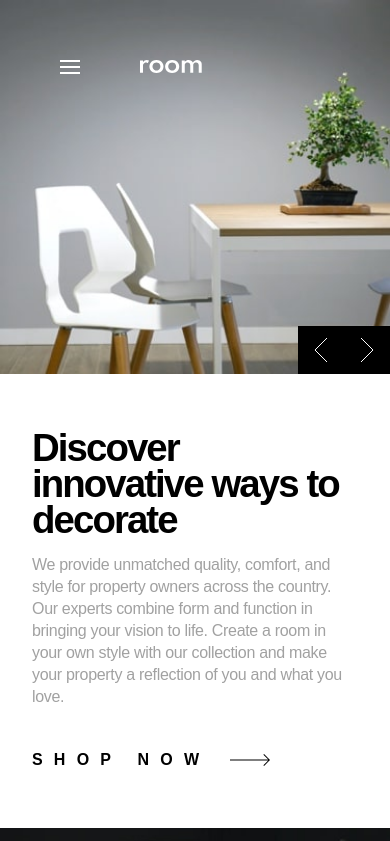
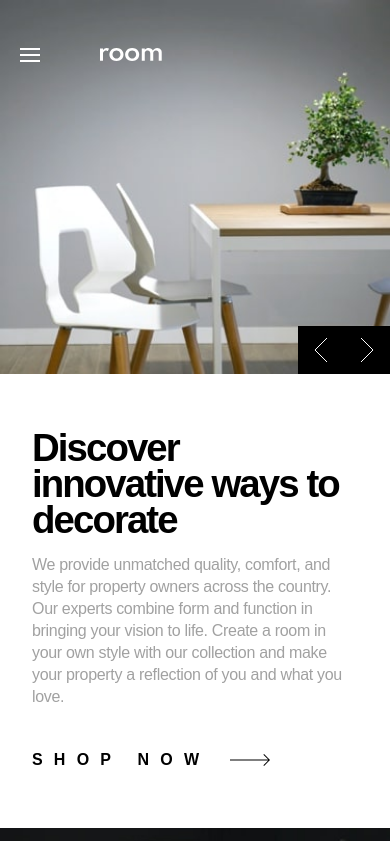
Before and after one commit to Smart-Ace-Designs/nuxt-room-homepage, a Nuxt app: page / in a window 390 px wide. Shown: the top 841 px of the page. Built offline with nearby package versions, Linux system fonts and the light colour scheme.

Commit message:
Update padding at smaller screens and wrap hamburger in button

```diff
--- a/app/components/App/AppHeader.vue
+++ b/app/components/App/AppHeader.vue
@@ -5,13 +5,15 @@ import { links } from "~/assets/data/links";
 <template>
   <header>
     <nav
-      class="absolute inset-x-0 top-0 z-10 flex items-center gap-x-15 bg-transparent px-15 py-15"
+      class="absolute inset-x-0 top-0 z-10 flex items-center gap-x-15 bg-transparent px-5 py-12 md:p-15"
     >
-      <svg width="20" height="14" xmlns="http://www.w3.org/2000/svg" class="sm:hidden">
-        <path d="M20 12v2H0v-2h20zm0-6v2H0V6h20zm0-6v2H0V0h20z" fill="#FFF" fill-rule="evenodd" />
-      </svg>
+      <button type="button" class="cursor-pointer md:hidden">
+        <svg width="20" height="14" xmlns="http://www.w3.org/2000/svg">
+          <path d="M20 12v2H0v-2h20zm0-6v2H0V6h20zm0-6v2H0V0h20z" fill="#FFF" fill-rule="evenodd" />
+        </svg>
+      </button>
       <NuxtLink to="/"><img src="/logo.svg" alt="Logo" /></NuxtLink>
-      <ul class="hidden gap-8 text-[0.9375rem] text-theme-white sm:flex">
+      <ul class="hidden gap-8 text-[0.9375rem] text-theme-white md:flex">
         <li v-for="link in links" :key="link.title">
           <NuxtLink
             :to="link.url"
```
